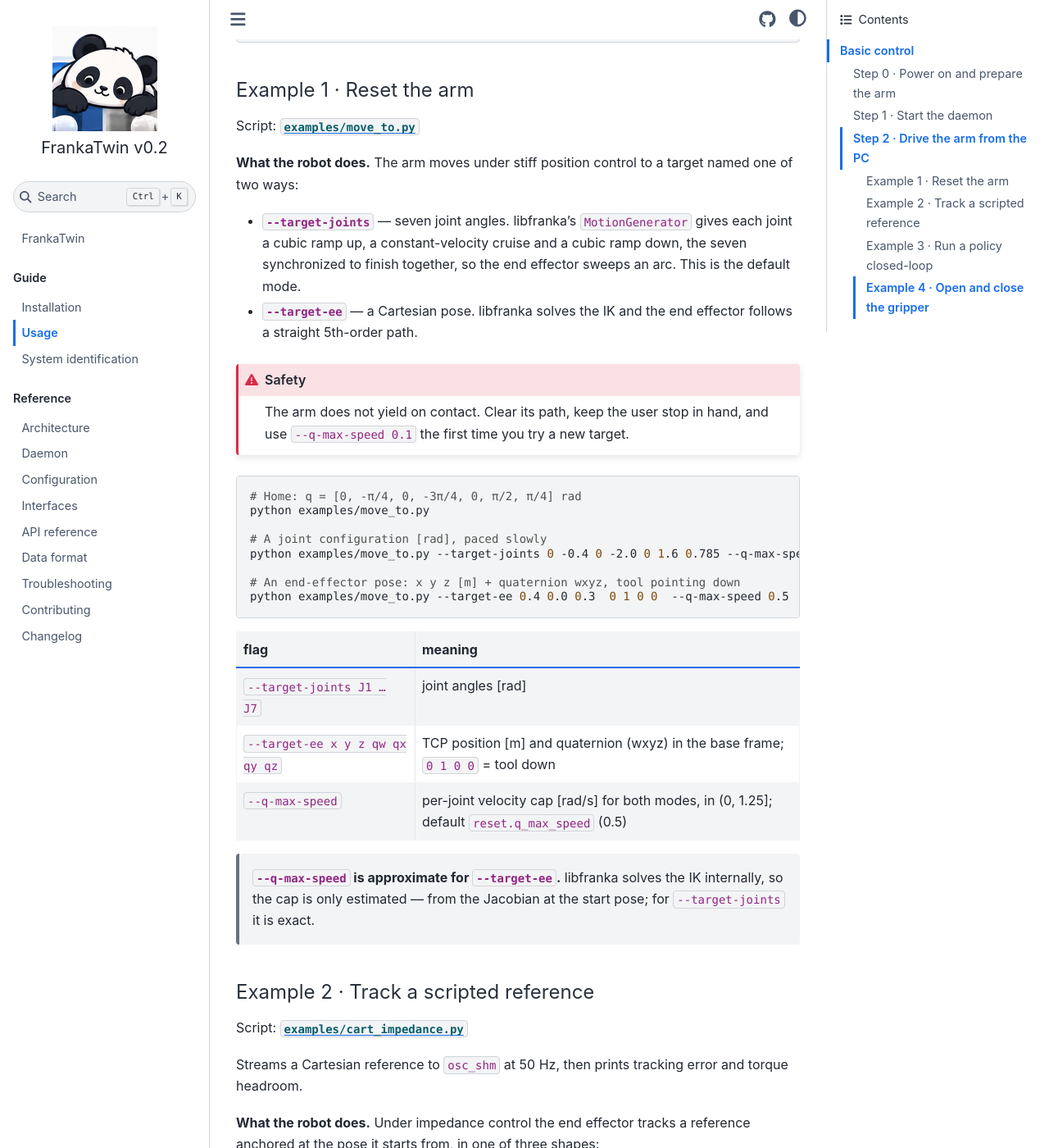
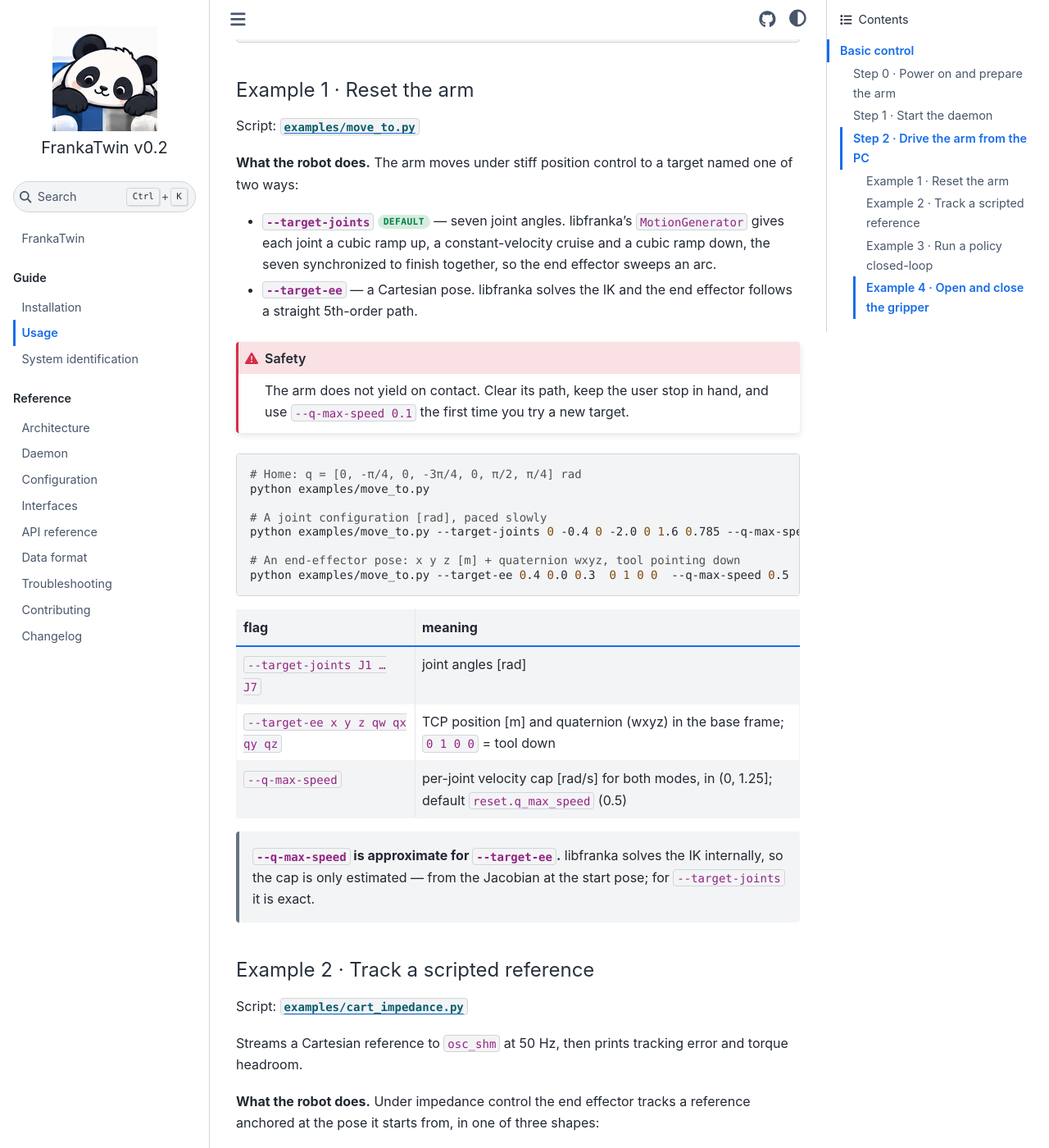
Before and after one commit to tsrobcvai/frankatwin, a Sphinx documentation site: the page built from docs/usage.md, in a window 1280 px wide and 1400 px high, scrolled down 950 px. Shown: the whole window at 82% size. Built offline with Sphinx 7.4.7 and the Sphinx Book theme 1.1.4, drawn with Linux system fonts in a browser that asks for light colours; some of the changed text lies outside the part shown.

Commit message:
docs(usage): a "default" pill instead of a sentence saying so
"This is the default mode." spent a whole sentence on a label. Mark the default
option with an inline pill (MyST attrs_inline + .badge-default in custom.css)
in both example lists and in the --mode table row.

Also soften the sysid clearance note: clear the space around the robot, rather
than naming a distance around the tool.

Co-Authored-By: Claude Opus 5 <noreply@anthropic.com>

```diff
--- a/docs/_static/custom.css
+++ b/docs/_static/custom.css
@@ -18,3 +18,18 @@ table.table td, table.table th { vertical-align: top; }
   line-height: 0.75em;
   vertical-align: -0.0667em;
 }
+
+/* "default" pill marking the option a command uses when given no flag */
+.badge-default {
+  font-family: var(--pst-font-family-monospace);
+  font-size: 0.7em;
+  font-weight: 600;
+  letter-spacing: 0.04em;
+  text-transform: uppercase;
+  padding: 0.15em 0.6em;
+  border-radius: 1em;
+  vertical-align: 0.12em;
+  white-space: nowrap;
+  background: var(--pst-color-success-bg, #e6f4ea);
+  color: var(--pst-color-success, #1a7f37);
+}
--- a/docs/usage.md
+++ b/docs/usage.md
@@ -44,10 +44,10 @@ Script: [`examples/move_to.py`](https://github.com/tsrobcvai/frankatwin/blob/v0.
 **What the robot does.** The arm moves under stiff position control to a target
 named one of two ways:
 
-- **`--target-joints`** — seven joint angles. libfranka's `MotionGenerator`
-  gives each joint a cubic ramp up, a constant-velocity cruise and a cubic ramp
-  down, the seven synchronized to finish together, so the end effector sweeps an
-  arc. This is the default mode.
+- **`--target-joints`** [default]{.badge-default} — seven joint angles.
+  libfranka's `MotionGenerator` gives each joint a cubic ramp up, a
+  constant-velocity cruise and a cubic ramp down, the seven synchronized to
+  finish together, so the end effector sweeps an arc.
 - **`--target-ee`** — a Cartesian pose. libfranka solves the IK and the end
   effector follows a straight 5th-order path.
 
@@ -89,8 +89,8 @@ and torque headroom.
 **What the robot does.** Under impedance control the end effector tracks a
 reference anchored at the pose it starts from, in one of three shapes:
 
-- **`sine`** — ±5 cm along z at 0.5 Hz for 4 s, ending back at the start pose.
-  This is the default mode.
+- **`sine`** [default]{.badge-default} — ±5 cm along z at 0.5 Hz for 4 s,
+  ending back at the start pose.
 - **`multiband`** — x, y, z, yaw and roll, each driven at a low and a high
   frequency at once (0.15–1.1 Hz), for 12 s.
 - **`chirp`** — all six axes swept from `--f0` to `--f1` (0.1 → 0.7 Hz), for
```
Also changed, not shown: other parts of docs/usage.md (+2 -2 lines).
